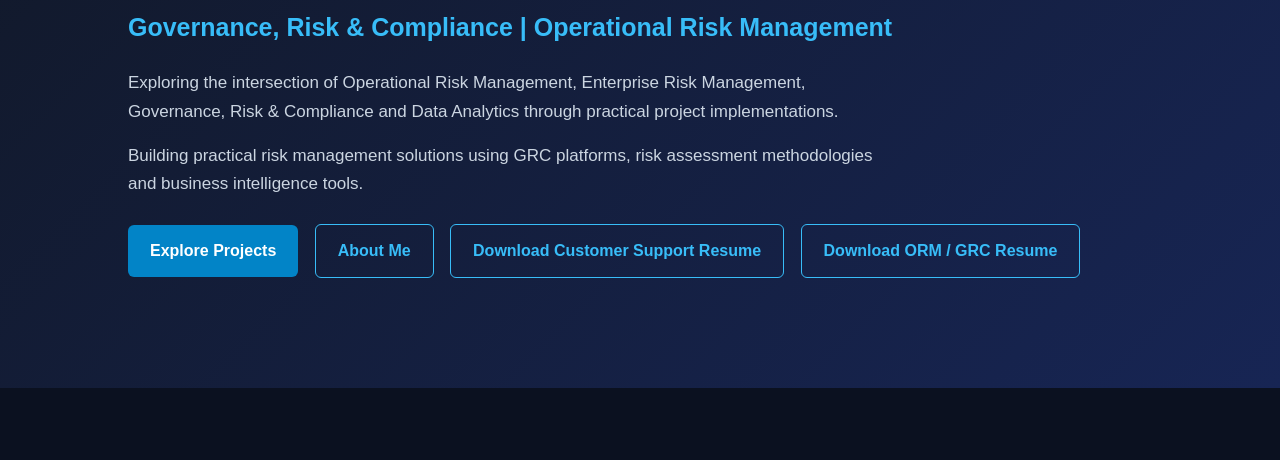
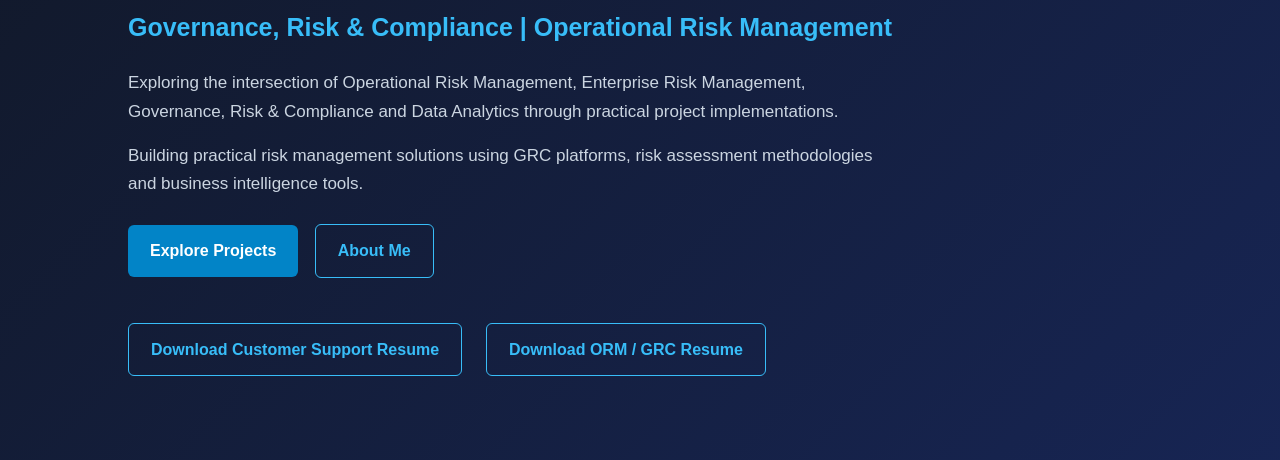
Before and after one commit to phaniirukuvarjula-lgtm/phaniirukuvarjula-lgtm.github.io, a plain HTML site: page index.html in a window 1280 px wide. Shown: the part 326-786 px from the top of the page. Drawn offline with Linux system fonts and the light colour scheme.

Commit message:
Add resume download buttons to portfolio

```diff
--- a/index.html
+++ b/index.html
@@ -343,10 +343,11 @@ risk assessment methodologies and business intelligence tools.
 <a href="#projects" class="button">Explore Projects</a>
 
 <a href="#about" class="button secondary">About Me</a>
-<a href="docs/Ultimate%20resume%20Customer%20Support.pdf" class="button secondary" target="_blank">Download Customer Support Resume</a>
+<div style="display: flex; flex-wrap: wrap; gap: 12px; margin-top: 20px;">
+    <a href="docs/Ultimate%20resume%20Customer%20Support.pdf" class="button secondary" target="_blank">Download Customer Support Resume</a>
 
 <a href="docs/Ultimate%20Resume%20ORM.pdf" class="button secondary" target="_blank">Download ORM / GRC Resume</a>
-
+</div>
 </div>
 
 
```
